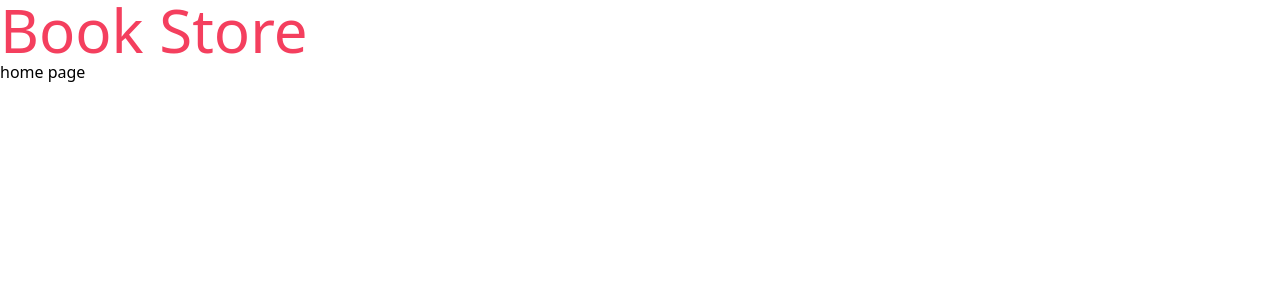
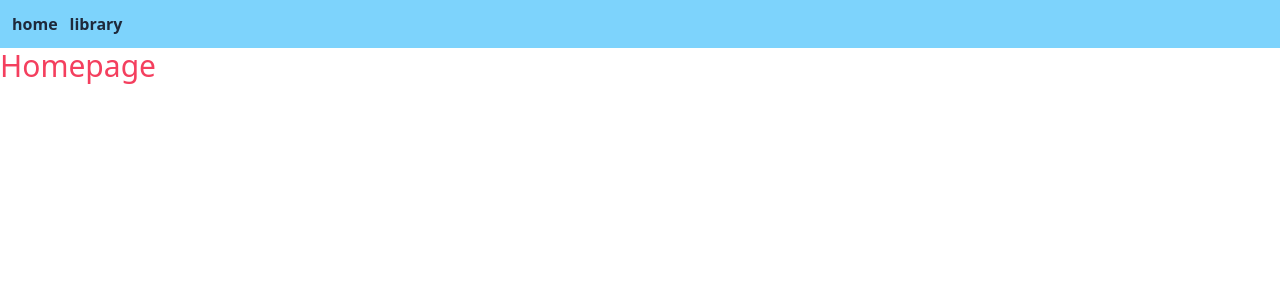
Before and after one commit to tnp2004/book-store, a Next.js app: page / in a window 1280 px wide. Shown: the top 300 px of the page. Built offline with nearby package versions, Linux system fonts and the light colour scheme.

Commit message:
add API route and library page

```diff
--- a/components/Layout.tsx
+++ b/components/Layout.tsx
@@ -1,3 +1,4 @@
+import Link from 'next/link'
 import React from 'react'
 
 type Props = {}
@@ -6,8 +7,11 @@ type Props = {}
 export default function Layout(props: any) {
     return (
         <>
-            <h1 className="text-rose-500 text-6xl">Book Store</h1>
-            {props.children}
+            <nav className='bg-sky-300 p-3 flex gap-3'>
+                <Link href='/' className='font-bold text-slate-800 hover:text-blue-700'>home</Link>
+                <Link href='/library' className='font-bold text-slate-800 hover:text-blue-700'>library</Link>
+            </nav>
+                {props.children}
         </>
     )
 }
--- a/src/pages/about.tsx
+++ /dev/null
@@ -1,10 +0,0 @@
-import React from 'react'
-import Layout from 'components/Layout'
-
-type Props = {}
-
-export default function about({}: Props) {
-  return (
-    <Layout>about</Layout>
-  )
-}
--- /dev/null
+++ b/src/pages/api/getBooks.ts
@@ -0,0 +1,15 @@
+import { NextApiRequest, NextApiResponse } from "next"
+
+export default async function getBooks(req: NextApiRequest, res: NextApiResponse) {
+    try {
+        const key = 'AIzaSyDoZVy32LvDQv9NWvqqmVdrrUfSJslQXxc'
+        // console.log(req.query)
+        const search = 'cat'
+        const data = await (await (fetch(`https://www.googleapis.com/books/v1/volumes?q=${search}&key=${key}`))).json()
+
+        res.json(data)
+
+    } catch(e) {
+        console.error(e)
+    }
+}
--- a/src/pages/api/hello.ts
+++ /dev/null
@@ -1,13 +0,0 @@
-// Next.js API route support: https://nextjs.org/docs/api-routes/introduction
-import type { NextApiRequest, NextApiResponse } from 'next'
-
-type Data = {
-  name: string
-}
-
-export default function handler(
-  req: NextApiRequest,
-  res: NextApiResponse<Data>
-) {
-  res.status(200).json({ name: 'John Doe' })
-}
--- a/src/pages/index.tsx
+++ b/src/pages/index.tsx
@@ -6,7 +6,7 @@ type Props = {}
 export default function index({}: Props) {
   return (
     <Layout>
-      home page
+      <h1 className='text-rose-500 text-3xl'>Homepage</h1>
     </Layout>
   )
 }
--- /dev/null
+++ b/src/pages/library/index.tsx
@@ -0,0 +1,35 @@
+import Layout from 'components/Layout'
+import React, { useState } from 'react'
+import { BooksObj, Item } from 'types/types'
+
+type Props = {
+    data: BooksObj
+}
+
+export default function Index({ data }: Props) {
+
+    const [booksData, setBooksData] = useState<Item[]>(data.items)
+
+    return (
+        <Layout>
+            <h1 className='text-rose-500 text-3xl'>Library page</h1>
+            {/* {JSON.stringify(data)} */}
+            <ul>
+                {booksData.map((val: Item, index: number) => (
+                    <li key={index}>{val.volumeInfo.title}</li>
+                ))}
+            </ul>
+        </Layout>
+    )
+}
+
+export async function getStaticProps() {
+
+    const data = await (await fetch('http://localhost:3000/api/getBooks')).json()
+
+    return {
+        props: {
+            data
+        }
+    }
+}
--- /dev/null
+++ b/types/types.ts
@@ -0,0 +1,124 @@
+export interface BooksObj {
+    kind: string
+    totalItems: number
+    items: Item[]
+}
+
+export interface Item {
+    kind: string
+    id: string
+    etag: string
+    selfLink: string
+    volumeInfo: VolumeInfo
+    saleInfo: SaleInfo
+    accessInfo: AccessInfo
+    searchInfo?: SearchInfo
+}
+
+export interface VolumeInfo {
+    title: string
+    authors: string[]
+    publisher?: string
+    publishedDate: string
+    description?: string
+    industryIdentifiers: IndustryIdentifier[]
+    readingModes: ReadingModes
+    pageCount: number
+    printType: string
+    categories?: string[]
+    averageRating?: number
+    ratingsCount?: number
+    maturityRating: string
+    allowAnonLogging: boolean
+    contentVersion: string
+    panelizationSummary: PanelizationSummary
+    imageLinks: ImageLinks
+    language: string
+    previewLink: string
+    infoLink: string
+    canonicalVolumeLink: string
+    subtitle?: string
+}
+
+export interface IndustryIdentifier {
+    type: string
+    identifier: string
+}
+
+export interface ReadingModes {
+    text: boolean
+    image: boolean
+}
+
+export interface PanelizationSummary {
+    containsEpubBubbles: boolean
+    containsImageBubbles: boolean
+}
+
+export interface ImageLinks {
+    smallThumbnail: string
+    thumbnail: string
+}
+
+export interface SaleInfo {
+    country: string
+    saleability: string
+    isEbook: boolean
+    listPrice?: ListPrice
+    retailPrice?: RetailPrice
+    buyLink?: string
+    offers?: Offer[]
+}
+
+export interface ListPrice {
+    amount: number
+    currencyCode: string
+}
+
+export interface RetailPrice {
+    amount: number
+    currencyCode: string
+}
+
+export interface Offer {
+    finskyOfferType: number
+    listPrice: ListPrice2
+    retailPrice: RetailPrice2
+}
+
+export interface ListPrice2 {
+    amountInMicros: number
+    currencyCode: string
+}
+
+export interface RetailPrice2 {
+    amountInMicros: number
+    currencyCode: string
+}
+
+export interface AccessInfo {
+    country: string
+    viewability: string
+    embeddable: boolean
+    publicDomain: boolean
+    textToSpeechPermission: string
+    epub: Epub
+    pdf: Pdf
+    webReaderLink: string
+    accessViewStatus: string
+    quoteSharingAllowed: boolean
+}
+
+export interface Epub {
+    isAvailable: boolean
+    acsTokenLink?: string
+}
+
+export interface Pdf {
+    isAvailable: boolean
+    acsTokenLink?: string
+}
+
+export interface SearchInfo {
+    textSnippet: string
+}
```
